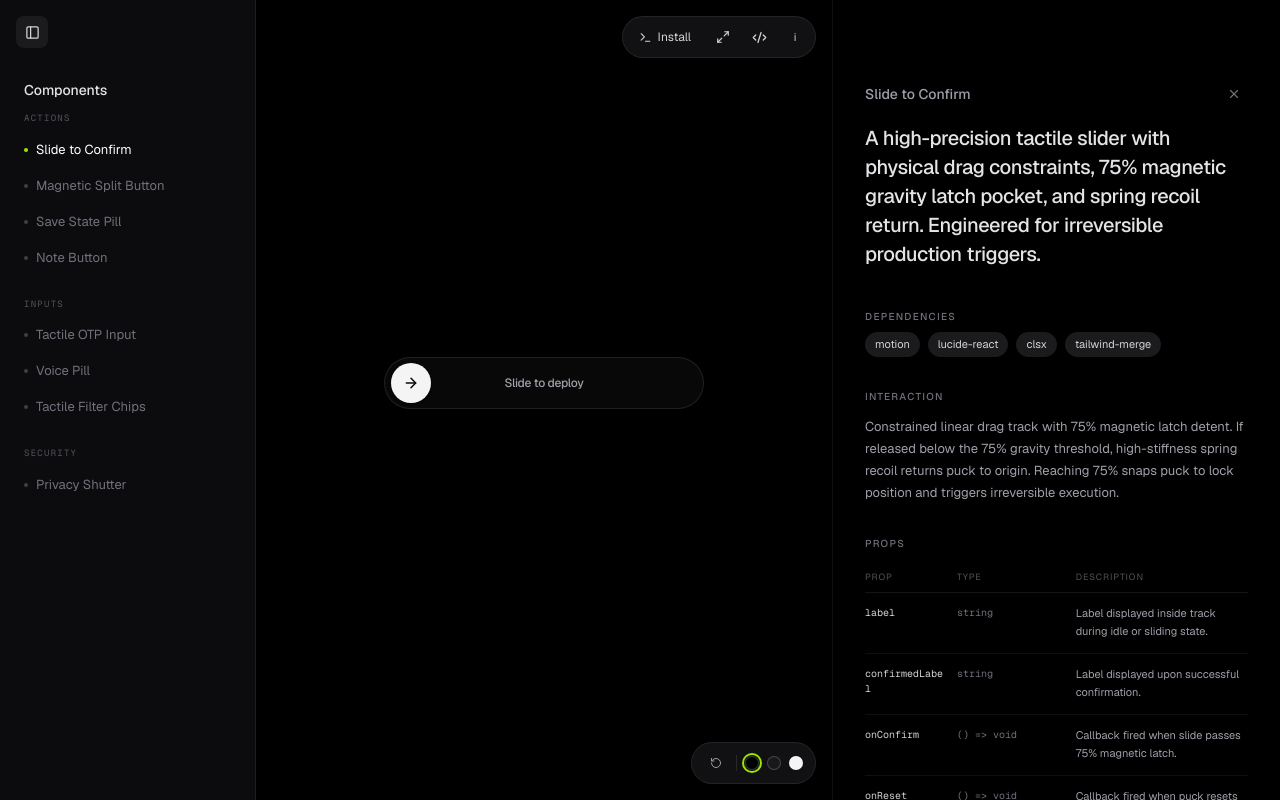
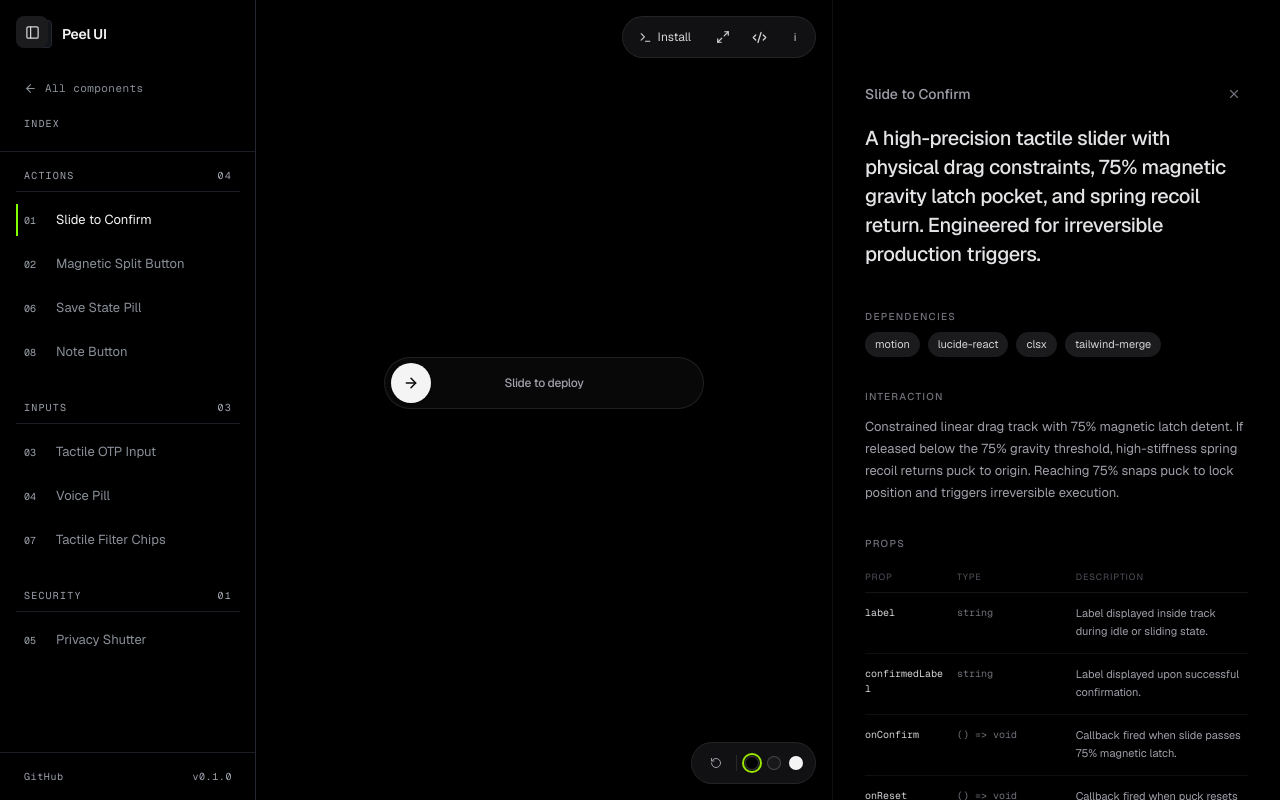
Before and after one commit to Killersumit/peel-ui, a Next.js app: page /components/slide-to-confirm in a window 1280 px wide. Built offline with nearby package versions, Linux system fonts and the light colour scheme.

Commit message:
feat: clarify workstation component index

```diff
--- a/src/components/detail/sidebar.tsx
+++ b/src/components/detail/sidebar.tsx
@@ -2,16 +2,19 @@
 
 import * as React from "react";
 import Link from "next/link";
+import Image from "next/image";
 import { AnimatePresence, motion, useReducedMotion } from "motion/react";
-import { X } from "lucide-react";
+import { ArrowLeft, X } from "lucide-react";
 import {
   ALL_COMPONENTS,
   CATEGORIES,
   ComponentCategory,
   ComponentRecord,
 } from "@/config/components-data";
-import { springMechanical } from "@/lib/motion";
+import { microTransition, springMechanical } from "@/lib/motion";
 import { cn } from "@/lib/utils";
+
+const MotionLink = motion.create(Link);
 
 export interface SidebarProps {
   currentSlug: string;
@@ -49,59 +52,99 @@ export function Sidebar({
   }, [isMobileOpen, onClose]);
 
   const navigation = (
-    <>
-      <div className="flex items-center justify-between px-6 pb-3 pt-20 md:pt-20">
-        <h2 className="text-sm font-medium text-zinc-200">Components</h2>
+    <div className="flex h-full min-h-0 flex-col">
+      <header className="border-b border-peel-border-subtle px-6 pb-5 pt-5">
+        <Link
+          href="/"
+          onClick={onClose}
+          className="mb-5 inline-flex items-center gap-2.5 rounded-sm text-peel-text-primary focus-visible:outline focus-visible:outline-2 focus-visible:outline-peel-border-focus"
+        >
+          <span className="relative size-7 overflow-hidden rounded-sm border border-peel-border bg-peel-surface">
+            <Image src="/peeluiicon.svg" alt="" fill sizes="28px" />
+          </span>
+          <span className="text-[14px] font-semibold tracking-[-0.02em]">
+            Peel UI
+          </span>
+        </Link>
+        <Link
+          href="/components"
+          onClick={onClose}
+          className="flex min-h-10 items-center gap-2 font-mono text-[11px] tracking-[0.04em] text-peel-text-secondary transition-colors hover:text-peel-text-primary focus-visible:outline focus-visible:outline-2 focus-visible:outline-peel-border-focus"
+        >
+          <ArrowLeft size={13} aria-hidden="true" />
+          All components
+        </Link>
+        <div className="flex items-center justify-between pt-2">
+          <h2 className="font-mono text-[10px] uppercase tracking-[0.12em] text-peel-text-mono">
+            Index
+          </h2>
         <button
           type="button"
           onClick={onClose}
           aria-label="Close component index"
-          className="inline-flex size-8 items-center justify-center border border-white/[0.08] text-zinc-400 hover:text-white focus-visible:outline focus-visible:outline-2 focus-visible:outline-lime-400 md:hidden"
+          className="inline-flex size-8 items-center justify-center text-peel-text-secondary transition-colors hover:bg-peel-surface-raised hover:text-peel-text-primary focus-visible:outline focus-visible:outline-2 focus-visible:outline-peel-border-focus md:hidden"
         >
           <X size={15} />
         </button>
-      </div>
+        </div>
+      </header>
       <nav
         aria-label="Component index"
-        className="flex-1 space-y-6 overflow-y-auto px-6 pb-6"
+        className="min-h-0 flex-1 overflow-y-auto px-4 pb-5 pt-4"
       >
         {CATEGORIES.map((category) => {
           const items = groupedComponents[category];
           return (
-            <section key={category} aria-labelledby={`group-${category}`}>
-              <h2
-                id={`group-${category}`}
-                className="mb-2 font-mono text-[9px] uppercase tracking-[0.14em] text-zinc-600"
+            <section
+              key={category}
+              aria-labelledby={`group-${category}`}
+              className="pb-4 pt-3 first:pt-0"
+            >
+              <div
+                className="mb-2 flex items-center justify-between border-b border-peel-border-subtle px-2 pb-2 font-mono text-[10px] uppercase tracking-[0.12em] text-peel-text-mono"
               >
-                {category}
-              </h2>
+                <h2 id={`group-${category}`}>{category}</h2>
+                <span aria-label={`${items.length} components`}>
+                  {String(items.length).padStart(2, "0")}
+                </span>
+              </div>
               <ul className="space-y-1">
                 {items.map((component) => {
                   const active = component.slug === currentSlug;
+                  const index = ALL_COMPONENTS.findIndex(
+                    (entry) => entry.slug === component.slug
+                  ) + 1;
                   return (
                     <li key={component.slug}>
-                      <Link
+                      <MotionLink
+                        transition={shouldReduceMotion ? { duration: 0 } : microTransition}
+                        whileHover={
+                          shouldReduceMotion
+                            ? undefined
+                            : { backgroundColor: "var(--peel-surface-raised)" }
+                        }
                         href={`/components/${component.slug}`}
                         onClick={onClose}
                         aria-current={active ? "page" : undefined}
                         className={cn(
-                          "group flex min-h-8 items-center gap-2 font-sans text-[13px] transition-colors focus-visible:outline focus-visible:outline-2 focus-visible:outline-lime-400",
+                          "relative flex min-h-10 items-center gap-3 px-2 font-sans text-[13px] transition-colors focus-visible:outline focus-visible:outline-2 focus-visible:outline-peel-border-focus",
                           active
-                            ? "text-white"
-                            : "text-zinc-500 hover:text-zinc-200"
+                            ? "text-peel-text-primary"
+                            : "text-peel-text-secondary hover:text-peel-text-primary"
                         )}
                       >
                         <span
                           aria-hidden="true"
-                          className={cn(
-                            "size-1 shrink-0 rounded-full",
-                            active ? "bg-lime-400" : "bg-zinc-700 group-hover:bg-zinc-500"
-                          )}
+                          className="absolute inset-y-1 left-0 w-0.5 bg-peel-lime"
+                          style={{ opacity: active ? 1 : 0 }}
                         />
+                        <span className="w-5 shrink-0 font-mono text-[10px] tabular-nums text-peel-text-mono">
+                          {String(index).padStart(2, "0")}
+                        </span>
                         <span className="min-w-0 truncate">
                           {component.name}
                         </span>
-                      </Link>
+                      </MotionLink>
                     </li>
                   );
                 })}
@@ -110,7 +153,18 @@ export function Sidebar({
           );
         })}
       </nav>
-    </>
+      <footer className="flex items-center justify-between border-t border-peel-border-subtle px-6 py-4 font-mono text-[10px] tracking-[0.06em] text-peel-text-mono">
+        <Link
+          href="https://github.com/killersumit/peel-ui"
+          target="_blank"
+          rel="noreferrer"
+          className="rounded-sm transition-colors hover:text-peel-text-primary focus-visible:outline focus-visible:outline-2 focus-visible:outline-peel-border-focus"
+        >
+          GitHub
+        </Link>
+        <span>v0.1.0</span>
+      </footer>
+    </div>
   );
 
   return (
@@ -122,7 +176,7 @@ export function Sidebar({
         aria-hidden={!isOpen}
         inert={!isOpen}
         className={cn(
-          "hidden h-full shrink-0 overflow-hidden border-r border-white/[0.08] bg-[#0c0c0e] md:flex md:flex-col",
+          "hidden h-full shrink-0 overflow-hidden border-r border-peel-border md:flex md:flex-col",
           !isOpen && "pointer-events-none border-r-0"
         )}
       >
@@ -150,7 +204,7 @@ export function Sidebar({
               animate={{ x: 0 }}
               exit={{ x: shouldReduceMotion ? 0 : "-100%" }}
               transition={shouldReduceMotion ? { duration: 0 } : springMechanical}
-              className="relative z-10 flex h-full w-[min(19rem,86vw)] flex-col border-r border-white/[0.08] bg-[#0c0c0e]"
+              className="relative z-10 flex h-full w-[min(19rem,86vw)] flex-col border-r border-peel-border bg-[#0c0c0e]"
             >
               {navigation}
             </motion.aside>
```
